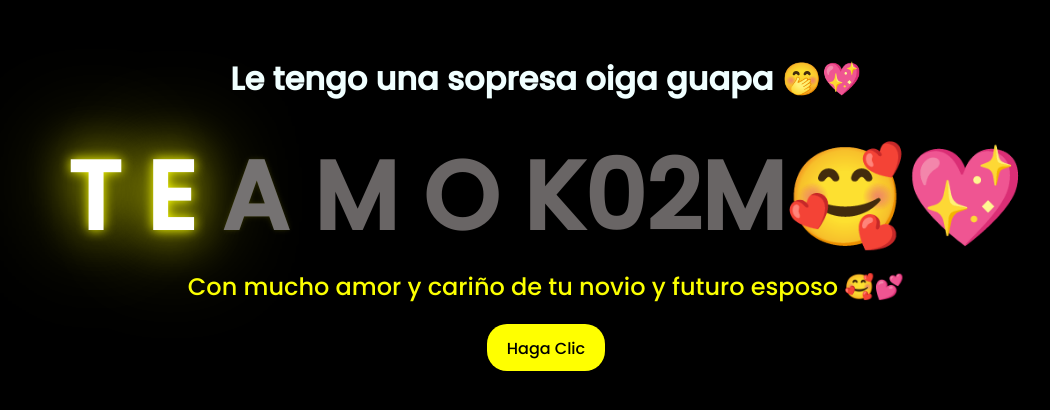
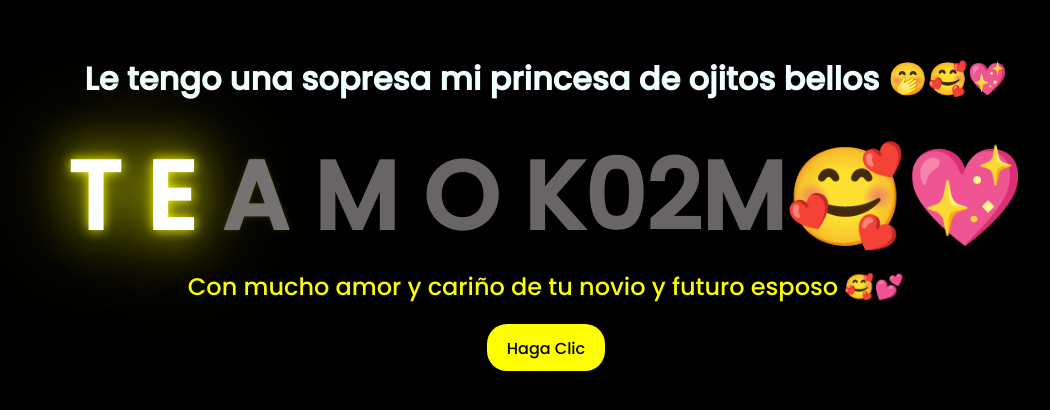
Before and after one commit to MrWolf636/FloresAmarillasK02M, a plain HTML site: page index.html in a window 1280 px wide. Shown: the part 206-616 px from the top of the page, without its empty margins (102-1152 px from the left). Drawn offline with Linux system fonts and the light colour scheme.

Commit message:
Update index.html

```diff
--- a/index.html
+++ b/index.html
@@ -12,7 +12,7 @@
 <body>
 
     <div>
-        <h1> Le tengo una sopresa oiga guapa 🤭💖 </h1>
+        <h1> Le tengo una sopresa mi princesa de ojitos bellos 🤭🥰💖 </h1>
     </div>
     <div class="greetings">
 
```
